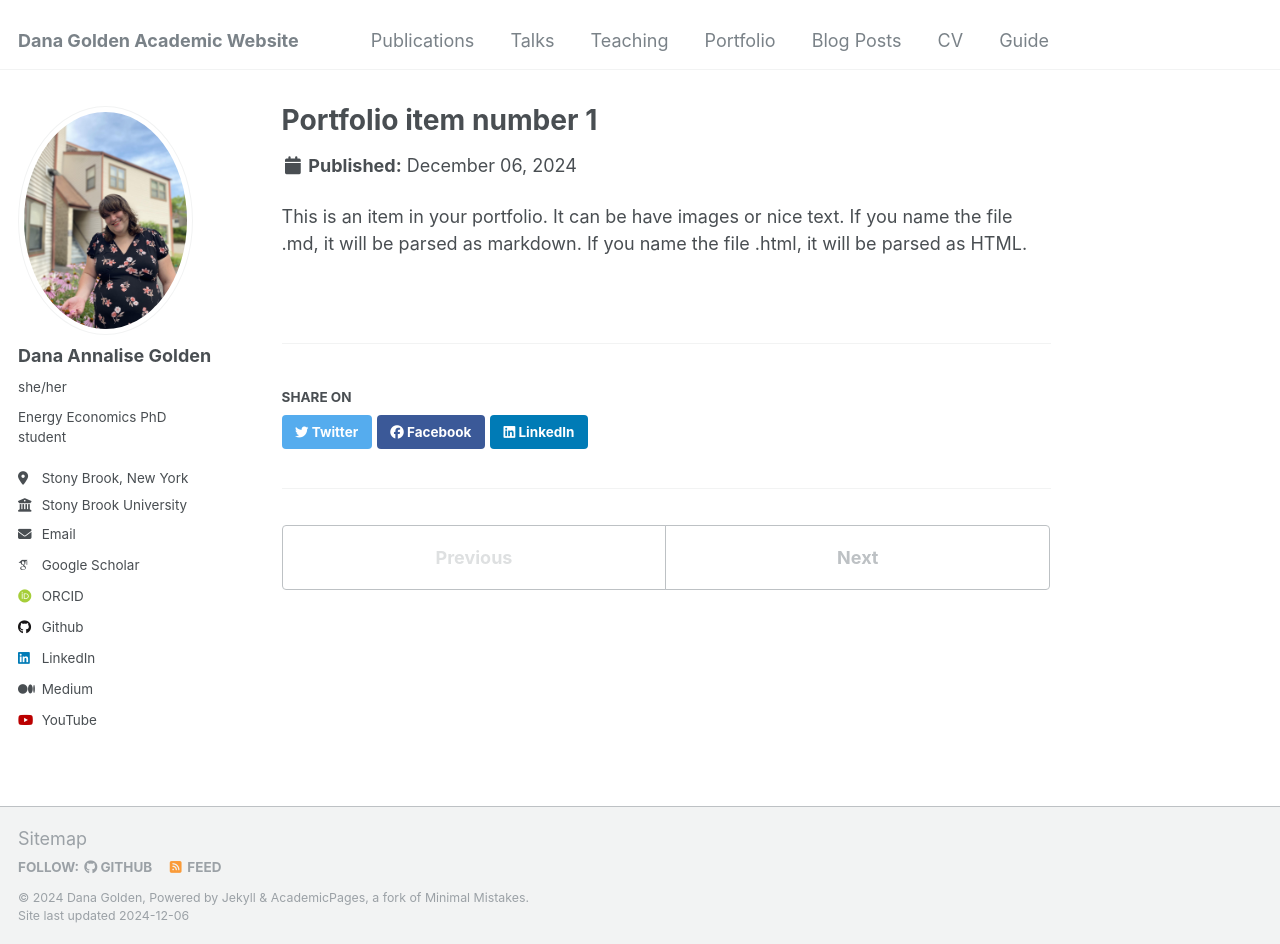
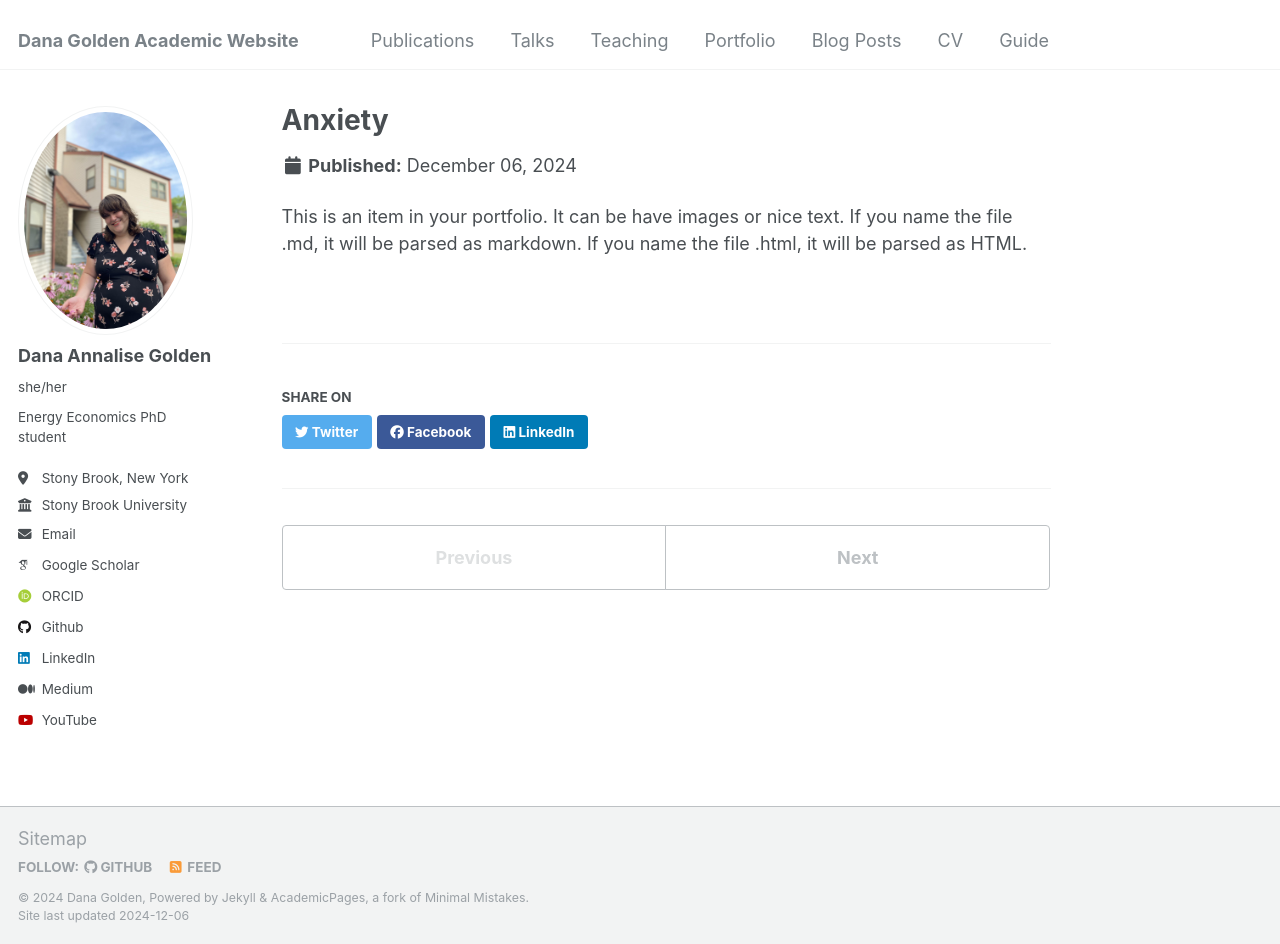
Before and after one commit to jgolden36/jgolden36.github.io, a Jekyll site: the page built from _portfolio/portfolio-1.md, in a window 1280 px wide and 944 px high. Built offline with Jekyll 4.4.1, drawn with Linux system fonts in a browser that asks for light colours; some web fonts are replaced.

Commit message:
Update portfolio-1.md

```diff
--- a/_portfolio/portfolio-1.md
+++ b/_portfolio/portfolio-1.md
@@ -1,6 +1,6 @@
 ---
-title: "Portfolio item number 1"
-excerpt: "Short description of portfolio item number 1<br/><img src='/images/500x300.png'>"
+title: "Anxiety"
+excerpt: "Short Play"
 collection: portfolio
 ---
 
```
